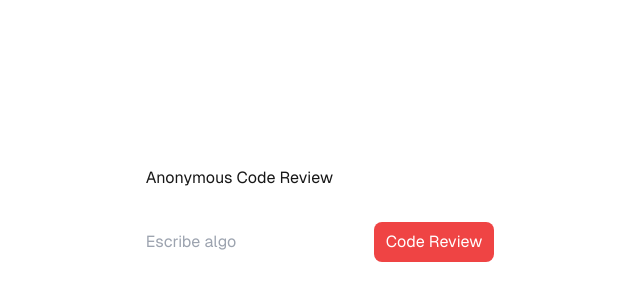
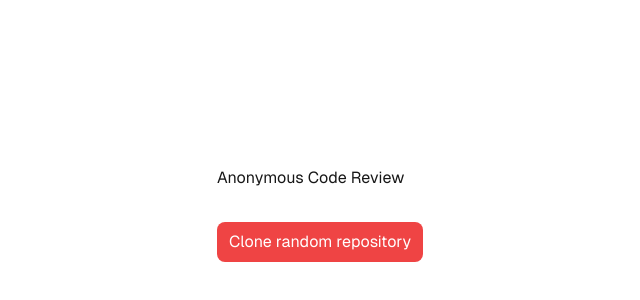
Before and after one commit to raulpadilladelgado/anonymous-code-review-ui, a Next.js app: page / in a window 1280 px wide. Shown: the part 186-486 px from the top of the page, without its empty margins (320-960 px from the left). Built offline with nearby package versions, Linux system fonts and the light colour scheme.

Commit message:
:sparkles: Add client button to disabled when submitting

```diff
--- /dev/null
+++ b/app/SubmitButton.tsx
@@ -0,0 +1,13 @@
+"use client"
+
+import { useFormStatus } from 'react-dom'
+
+export default function SubmitButton() {
+    const { pending } = useFormStatus()
+
+    return (
+        <button className="px-3 py-2 bg-red-500 text-white rounded-lg disabled:pointer-events-none disabled:cursor-not-allowed disabled:bg-red-700" type="submit" disabled={pending}>
+            Clone random repository
+        </button>
+    )
+}
--- a/app/page.tsx
+++ b/app/page.tsx
@@ -1,3 +1,4 @@
+import SubmitButton from "@/app/SubmitButton";
 import {cloneRandomRepositoryServerAction} from "@/src/backend/server";
 
 export default function Home() {
@@ -5,9 +6,8 @@ export default function Home() {
     <div className="grid grid-rows-[20px_1fr_20px] items-center justify-items-center min-h-screen p-8 pb-20 gap-16 sm:p-20 font-[family-name:var(--font-geist-sans)]">
       <main className="flex flex-col gap-8 row-start-2 items-center sm:items-start">
           <h1>Anonymous Code Review</h1>
-          <form action={cloneRandomRepositoryServerAction}>
-              <input name="algo" placeholder="Escribe algo"/>
-              <button className="px-3 py-2 bg-red-500 text-white rounded-lg">Code Review</button>
+          <form action={cloneRandomRepositoryServerAction} >
+              <SubmitButton />
           </form>
       </main>
     </div>
--- a/src/backend/server.ts
+++ b/src/backend/server.ts
@@ -7,6 +7,7 @@ import {SimpleGitClonerRepository} from "@/src/backend/simpleGitClonerRepository
 import {RepoCloner} from "@/src/backend/repoCloner";
 
 export async function cloneRandomRepositoryServerAction() {
+    console.log("HElllooo")
     await cloneRandomRepository(new RepoCloner(new SimpleGitClonerRepository()));
 }
 
```
